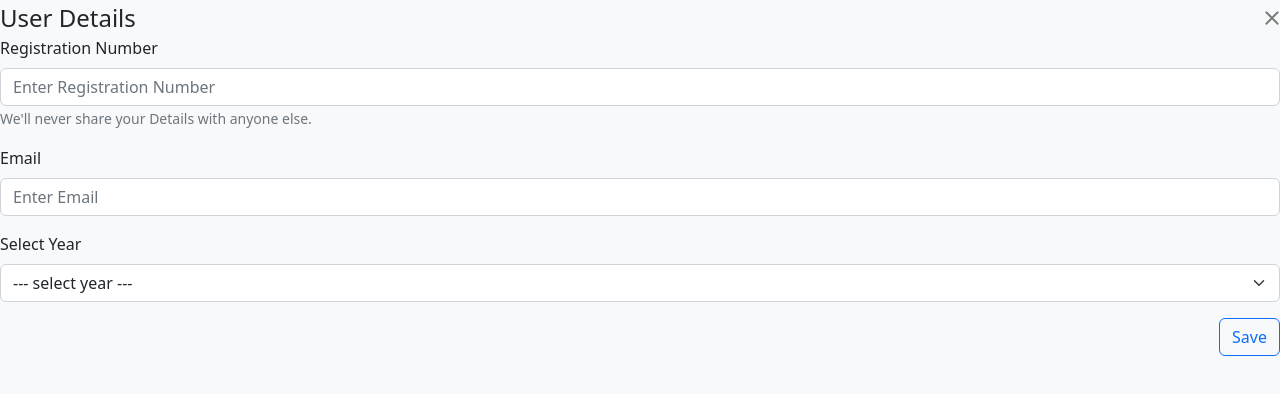
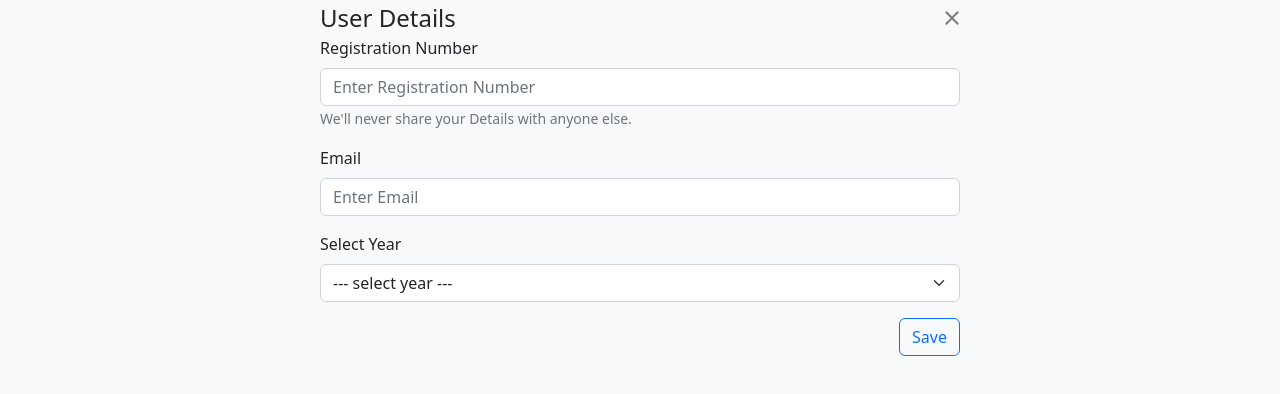
Before and after one commit to Ajay-Kumar-13/event-organization, a React (Create React App) app in the folder client/: page /home in a window 1280 px wide. Shown: the top 394 px of the page. Built offline with nearby package versions, Linux system fonts and the light colour scheme; no server answers; a web font is replaced by a local one.

Commit message:
update 1

```diff
--- a/client/src/components/UserdetailsModel.js
+++ b/client/src/components/UserdetailsModel.js
@@ -36,7 +36,7 @@
     }
 
     return (
-        <Modal.Dialog>
+        <Modal.Dialog style={{width: "50%"}}>
             <Modal.Header closeButton>
                 <Modal.Title>User Details</Modal.Title>
             </Modal.Header>
```
